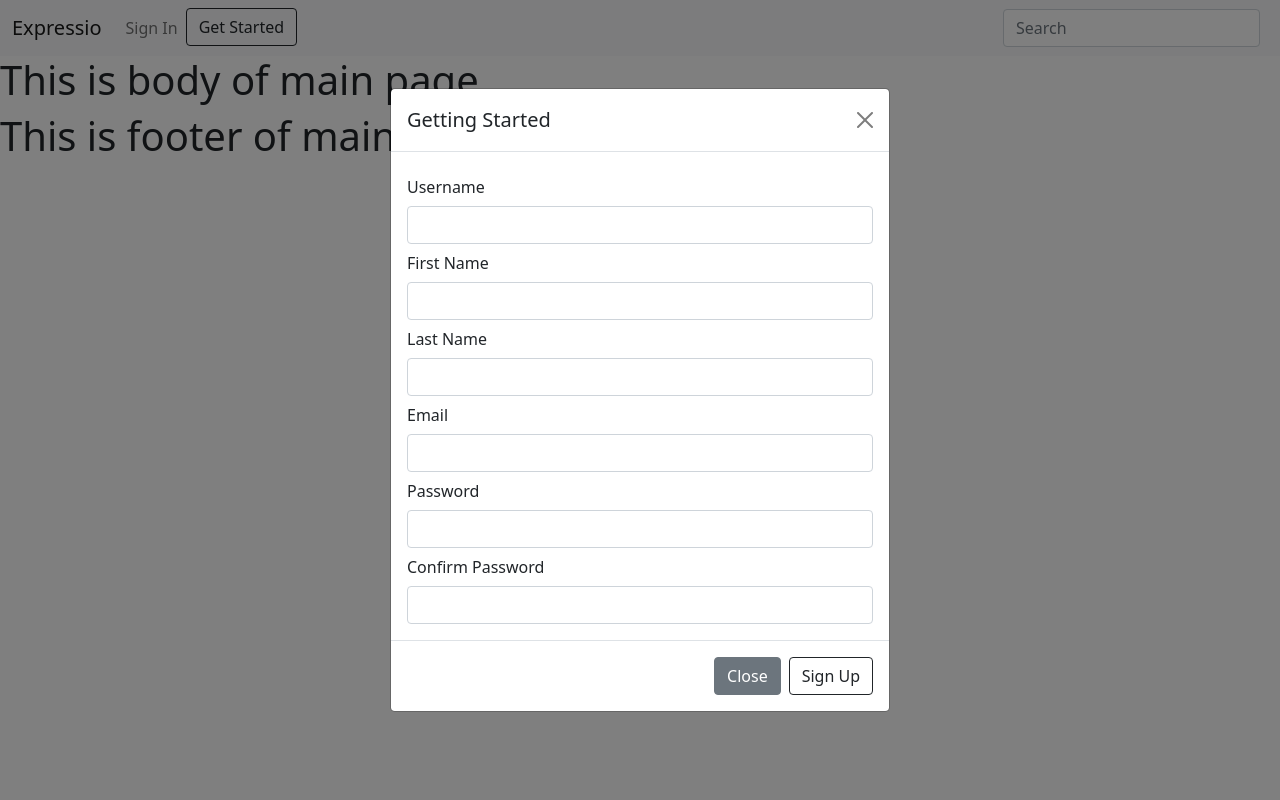
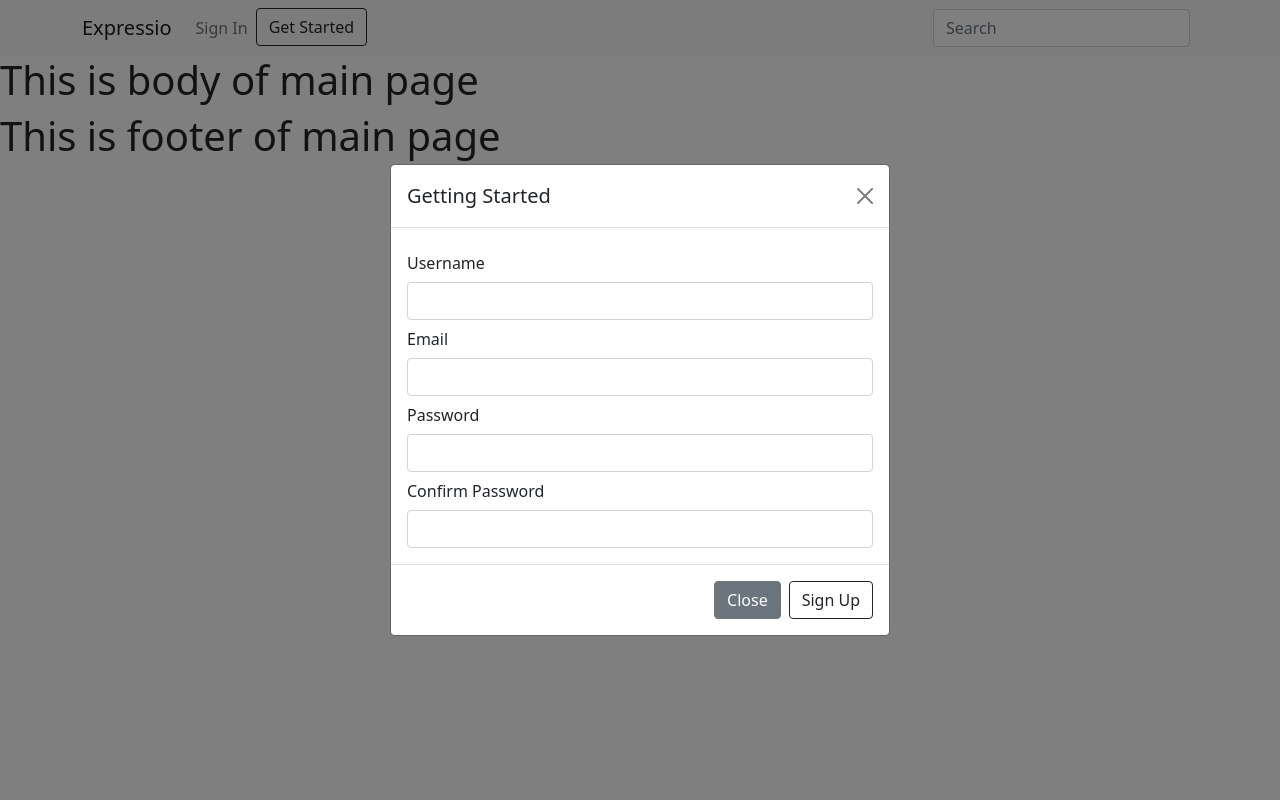
Before and after one commit to yogesh-sirsat/expressio, a Django app: template main/templates/main_page.html in a window 1280 px wide, after a click on "Get Started". Run offline with Django 4.2, Linux system fonts and the light colour scheme; the template is opened without the code that fills it, so the values that code supplies are empty; some libraries are stand-ins or nearby versions.

Commit message:
Implemented sign up, sign in, and user profile creation

```diff
--- a/main/admin.py
+++ b/main/admin.py
@@ -8,5 +8,6 @@ class AuthorAdmin(admin.ModelAdmin):
     prepopulated_fields = {'slug': ('title',), }
 
 
+admin.site.register(models.Profile)
 admin.site.register(models.Category)
 admin.site.register(models.Post)
--- a/main/templates/main_page.html
+++ b/main/templates/main_page.html
@@ -7,33 +7,71 @@
         <meta charset="utf-8">
         <meta name="viewport" content="width=device-width, initial-scale=1">
         <link rel="stylesheet" href="{% static 'css/bootstrap.min.css' %}">
+        <link rel="stylesheet" href="{% static 'css/main_page.css' %}">
+        <!-- Bootstrap Font Icon CSS -->
+        <link rel="stylesheet" href="https://cdn.jsdelivr.net/npm/bootstrap-icons@1.5.0/font/bootstrap-icons.css">
+         <!-- Font Awesome CSS -->
+        <link rel="stylesheet" href="https://stackpath.bootstrapcdn.com/font-awesome/4.7.0/css/font-awesome.min.css">
         <title>Expressio</title>
     </head>
 
     <nav class="navbar navbar-expand-lg navbar-light bg-light">
-      <div class="container-fluid">
-        <a class="navbar-brand" href="/">Expressio</a>
+      <div class="container">
+        <a class="navbar-brand" href="/ ">Expressio</a>
         <button class="navbar-toggler" type="button" data-bs-toggle="collapse" data-bs-target="#navbarSupportedContent" aria-controls="navbarSupportedContent" aria-expanded="false" aria-label="Toggle navigation">
           <span class="navbar-toggler-icon"></span>
         </button>
         <div class="collapse navbar-collapse" id="navbarSupportedContent">
           <ul class="navbar-nav me-auto mb-2 mb-lg-0">
+              {% if user.is_authenticated %}
+                  <li class="nav-item">
+                    <a class="nav-link" aria-current="page" href="/write">Write</a>
+                  </li>
+              {% else %}
                   <li class="nav-item">
                     <a class="nav-link" aria-current="page" href="" data-bs-toggle="modal" data-bs-target="#signInModal">Sign In</a>
                   </li>
                   <li class="nav-item">
                       <button type="button" class="btn btn-outline-dark" data-bs-toggle="modal" data-bs-target="#signUpModal">Get Started</button>
                   </li>
+              {% endif %}
           </ul>
             <form class="d-flex">
                 <input class="form-control me-2" type="search" placeholder="Search" aria-label="Search">
             </form>
+            {% if user.is_authenticated %}
+                <div class="nav-item dropdown">
+                    <img class="rounded-circle dropdown-toggle" alt="user-profile" src="/media/{{ user.profile.avatar }}" height="32" width="32"
+                         data-holder-rendered="true" id="dropdownMenu" data-bs-toggle="dropdown" aria-expanded="false">
+                    <ul class="dropdown-menu" aria-labelledby="dropdownMenu">
+                    <li><a class="dropdown-item" href="#">Profile</a></li>
+                    <li><a class="dropdown-item" href="#">Settings</a></li>
+                        <div class="dropdown-divider"></div>
+                    <li><a class="dropdown-item" href="/logout">Log Out</a></li>
+                  </ul>
+                </div>
+            {% endif %}
         </div>
       </div>
     </nav>
 
     <body>
+        {% if messages %}
+            {% for message in messages %}
+                <div class="row">
+                    <div class="col-md-2" align="center">
+                        <div class="alert {{ message.tags }} alert-dismissible fade show" role="alert" >
+                            <strong>Message!</strong> {{ message }}
+                            <button type="button" class="btn-close" data-bs-dismiss="alert" aria-label="Close">
+                            </button>
+                        </div>
+                    </div>
+                </div>
+            {% endfor %}
+        {% endif %}
         <h1>This is body of main page</h1>
+
+
         <!-- sign up modal start -->
         <div class="modal fade" id="signUpModal" tabindex="-1" aria-labelledby="GetStarted" aria-hidden="true">
           <div class="modal-dialog modal-dialog-centered">
@@ -42,7 +80,8 @@
                 <h5 class="modal-title" id="GetStarted">Getting Started</h5>
                 <button type="button" class="btn-close" data-bs-dismiss="modal" aria-label="Close"></button>
               </div>
-                <form action="/" method="post">
+                <form class="needs-validation" action="/signup" method="post">
+                    {% csrf_token %}
 
                   <div class="modal-body">
                         <div class="form-group">
@@ -50,27 +89,21 @@
                             <input type="text" class="form-control" id="username" name="username" required>
                         </div>
                         <div class="form-group">
-                            <label for="fname" class="col-form-label">First Name</label>
-                            <input type="text" class="form-control" id="fname" name="fname" required>
+                            <label for="email" class="col-form-label">Email</label>
+                            <input type="email" class="form-control" id="email" name="email" required>
                         </div>
                         <div class="form-group">
-                            <label for="lname" class="col-form-label">Last Name</label>
-                            <input type="text" class="form-control" id="lname" name="lname" required>
+                            <label for="setPassword" class="col-form-label">Password</label>
+                                <input type="password" class="form-control" id="setPassword" name="setPassword" required>
                         </div>
                         <div class="form-group">
-                            <label for="liemail" class="col-form-label">Email</label>
-                            <input type="email" class="form-control" id="liemail" name="liemail" required>
+                            <label for="confirmPassword" class="col-form-label">Confirm Password</label>
+                                <input type="password" class="form-control" id="confirmPassword" name="confirmPassword" required>
+
                         </div>
-                        <div class="form-group">
-                            <label for="Password" class="col-form-label">Password</label>
-                            <input type="password" class="form-control" id="password" name="password" required>
-                        </div>
-                        <div class="form-group">
-                            <label for="cpassword" class="col-form-label">Confirm Password</label>
-                            <input type="password" class="form-control" id="cpassword" name="cpassword" required>
                    </div>
                     {% csrf_token %}
-                   </div>
+
                   <div class="modal-footer">
                     <button type="button" class="btn btn-secondary" data-bs-dismiss="modal">Close</button>
                     <button type="submit" class="btn btn-outline-dark">Sign Up</button>
@@ -90,15 +123,15 @@
                 <h5 class="modal-title" id="signIn">Welcome Back</h5>
                 <button type="button" class="btn-close" data-bs-dismiss="modal" aria-label="Close"></button>
               </div>
-                <form action="/" method="post">
+                <form action="/signin" method="post">
 
                   <div class="modal-body">
                         <div class="form-group">
-                            <label for="liemail" class="col-form-label">Email</label>
-                            <input type="email" class="form-control" id="liemail" name="liemail" required>
+                            <label for="signInUsername" class="col-form-label">Username</label>
+                            <input type="text" class="form-control" id="signInUsername" name="signInUsername" required>
                         </div>
                         <div class="form-group">
-                            <label for="Password" class="col-form-label">Password</label>
+                            <label for="password" class="col-form-label">Password</label>
                                 <input type="password" class="form-control" id="password" name="password" required>
                         </div>
 
@@ -121,5 +154,7 @@
     </footer>
 
     <script src="{% static 'js/bootstrap.bundle.min.js' %}"></script>
+    <script src="{% static 'js/jquery-3.6.0.min.js' %}"></script>
+    <script src="{% static 'js/main_page.js' %}"></script>
 
 </html>
```
Also changed, not shown: expressio/settings.py (+21 -3 lines), expressio/urls.py (+11 -1 lines), main/models.py (+22 -1 lines), main/urls.py (+10 -4 lines), main/views.py (+51 -1 lines), db.sqlite3. Lines whose indentation alone changed are shown as unchanged.
